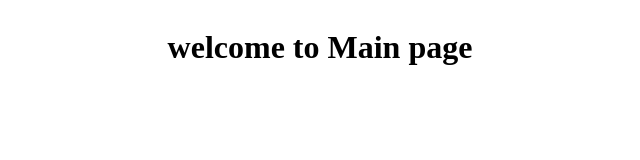
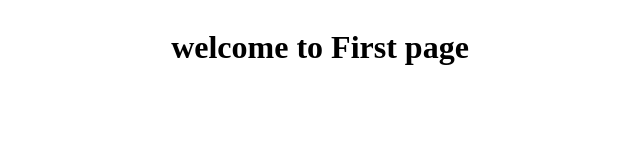
Before and after one commit to raaju007/rotate-test, a plain HTML site: page first/index.html in a window 1280 px wide. Shown: the full height of the page, 320-960 px from the left. Drawn offline with Linux system fonts and the light colour scheme.

Commit message:
Update index.html

```diff
--- a/first/index.html
+++ b/first/index.html
@@ -13,6 +13,6 @@
     </style>
 </head>
 <body>
-    <h1>welcome to Main page</h1>
+    <h1>welcome to First page</h1>
 </body>
 </html>
```
